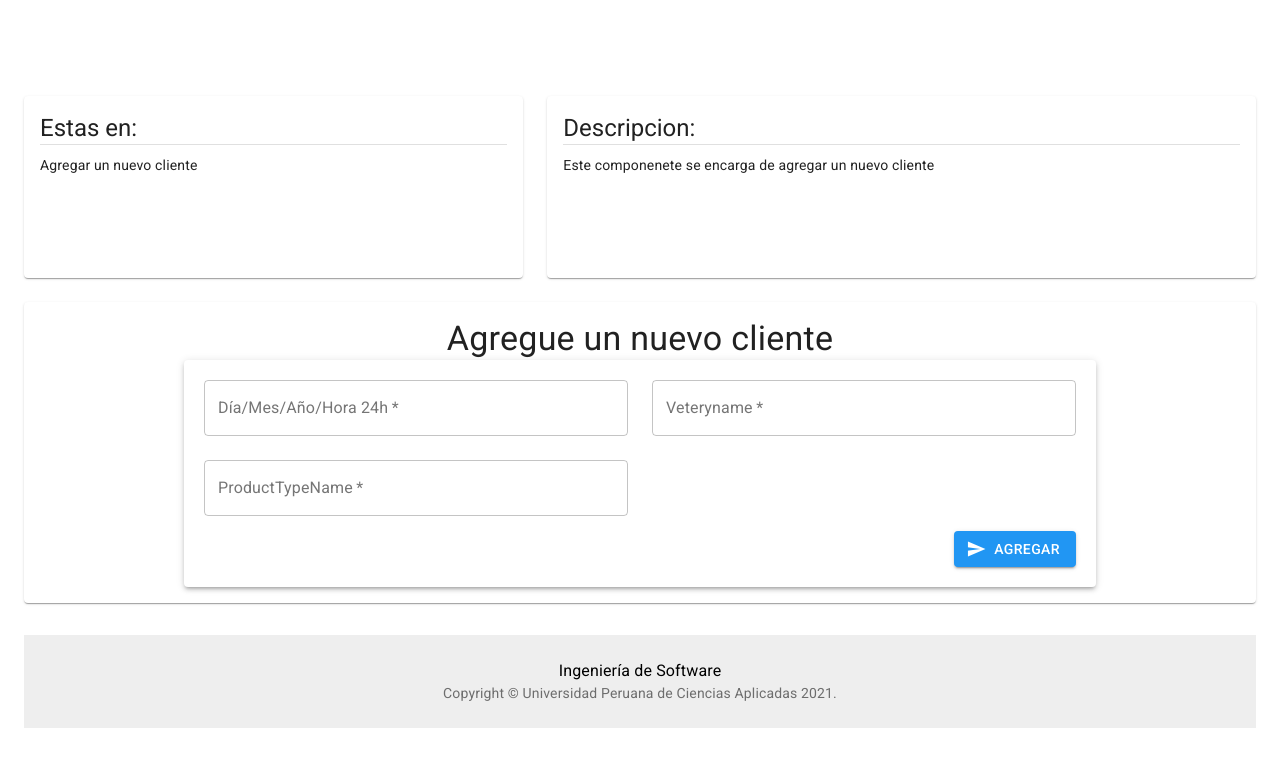
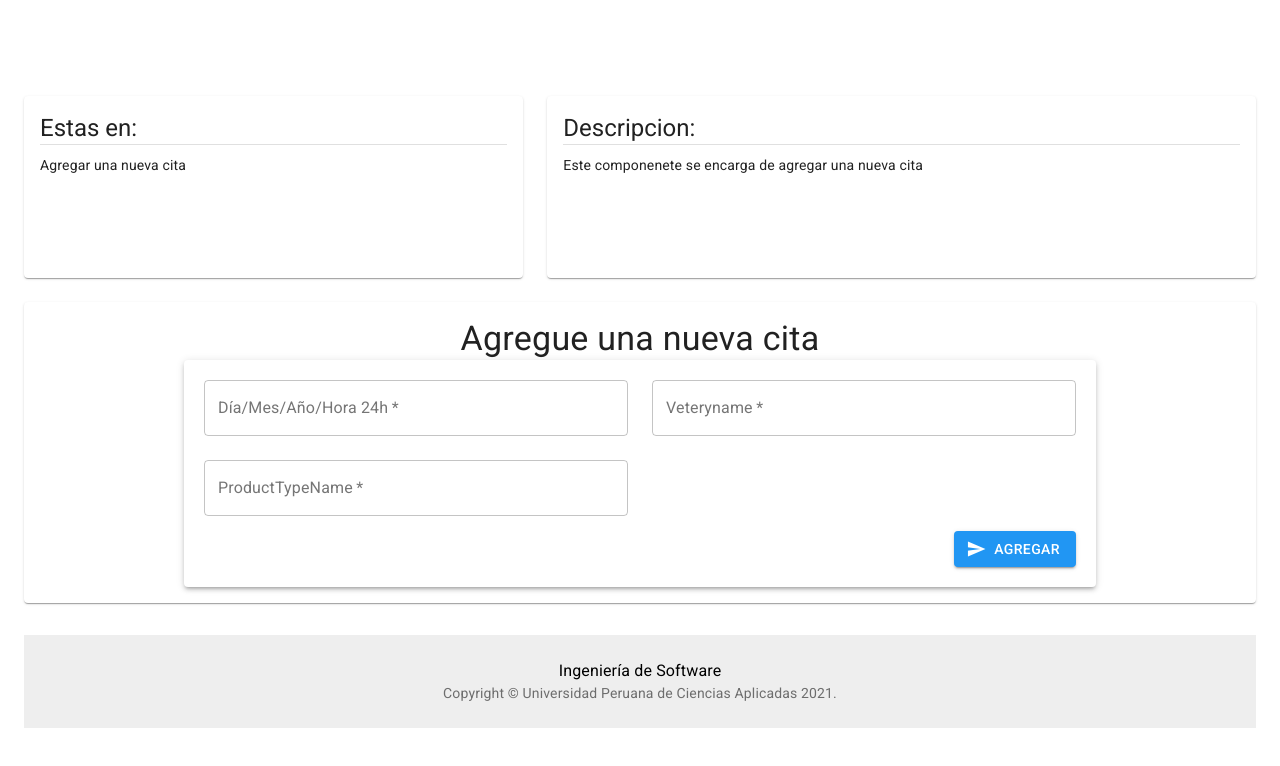
Before and after one commit to billbch/Ing_software_front, a React (Create React App) app: page /appointment/add in a window 1280 px wide. Shown: the top 766 px of the page. Built offline with nearby package versions, Linux system fonts and the light colour scheme.

Commit message:
Integracion de todo

```diff
--- a/package.json
+++ b/package.json
@@ -15,6 +15,7 @@
 		"@types/react-dom": "^17.0.0",
 		"@types/react-router-dom": "^5.3.2",
 		"axios": "^0.24.0",
+		"material-ui-dropzone": "^3.5.0",
 		"react": "^17.0.2",
 		"react-dom": "^17.0.2",
 		"react-perfect-scrollbar": "^1.5.8",
--- a/src/components/dashboard/listItems.tsx
+++ b/src/components/dashboard/listItems.tsx
@@ -90,18 +90,6 @@ export const PersonItems = (
     <ListItem
       button
       component={NavLink}
-      to={`/appointment/add/`} //to change
-      activeClassName="Mui-selected"
-    >
-      <ListItemIcon>
-        <AssignmentIcon />
-      </ListItemIcon>
-      <ListItemText primary="Agregar Cita" />
-    </ListItem>
-
-    <ListItem
-      button
-      component={NavLink}
       to={"/appointment/list"} //to change
       activeClassName="Mui-selected"
     >
--- a/src/pages/appointment/appointment-form.tsx
+++ b/src/pages/appointment/appointment-form.tsx
@@ -75,14 +75,14 @@ function AppointmentForm() {
   return (
     <React.Fragment>
       <CustomBodyName>
-        {"Agregar un nuevo cliente"}
+        {"Agregar una nueva cita"}
       </CustomBodyName>
       <CustomBodyDescription>
-        {"Este componenete se encarga de agregar un nuevo cliente"}
+        {"Este componenete se encarga de agregar una nueva cita"}
       </CustomBodyDescription>
       <CustomBody>
         <CustomMainForm
-          title={ "Agregue un nuevo cliente"}
+          title={ "Agregue una nueva cita"}
         >
           <form onSubmit={handleSubmit}>
             <React.Fragment>
```
Also changed, not shown: 2 other files (tests, documents, lock files or other folders).
